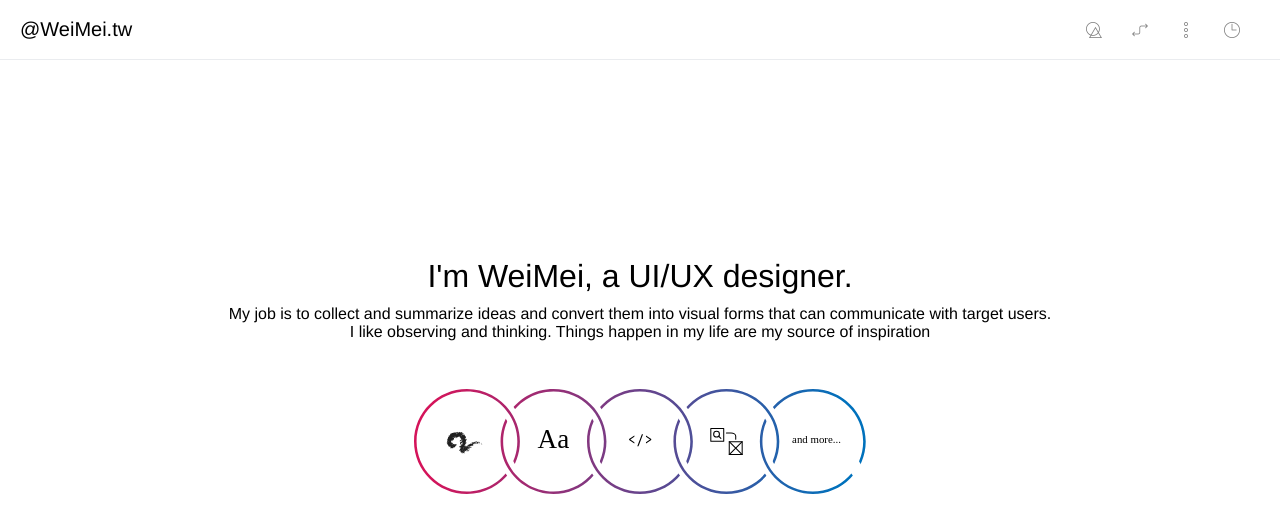
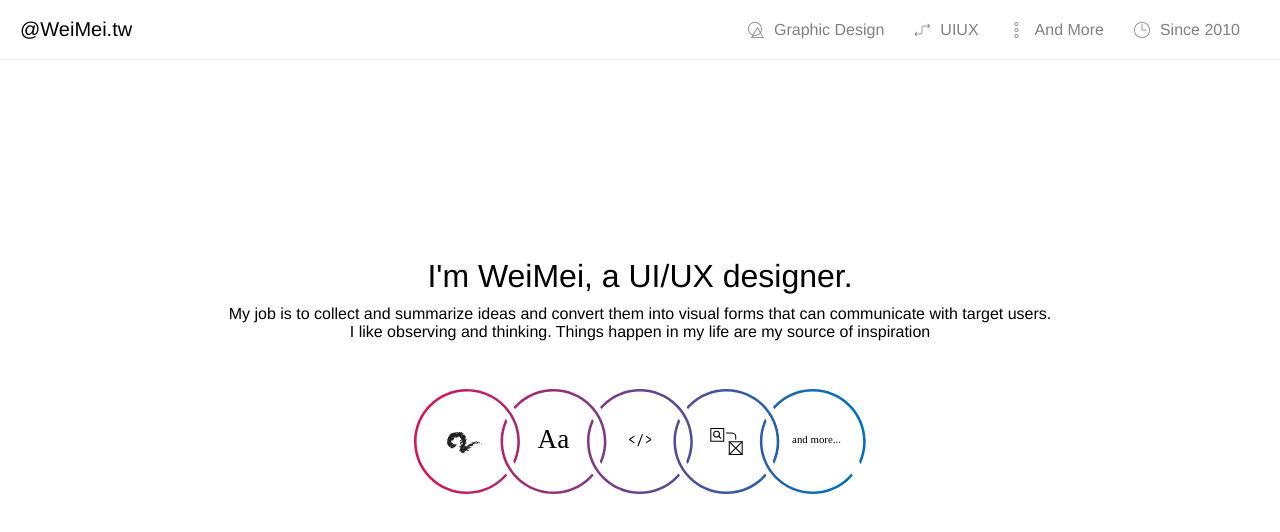
Before and after one commit to weimeihsu/newSite, a Vue app: page / in a window 1280 px wide. Shown: the top 532 px of the page. Built offline with nearby package versions, Linux system fonts and the light colour scheme.

Commit message:
menu change

```diff
--- a/public/index.html
+++ b/public/index.html
@@ -5,7 +5,7 @@
     <meta http-equiv="X-UA-Compatible" content="IE=edge">
     <meta name="viewport" content="width=device-width,initial-scale=1.0">
     <link rel="icon" href="<%= BASE_URL %>favicon.ico">
-    <title><%= htmlWebpackPlugin.options.title %></title>
+    <title>Weimei and Visual Design</title>
   </head>
   <body>
     <noscript>
--- a/src/components/Menu.vue
+++ b/src/components/Menu.vue
@@ -91,9 +91,8 @@ export default {
       this.ShowDropdown = false
     },
     ShowText (e) {
-      if (e.target.classList.contains('active') || e.target.classList.contains('router-link-active')) return
-      e.target.classList.add('active')
-      e.relatedTarget.classList.remove('active')
+      const text = document.querySelectorAll('.text')
+      console.log(text)
     }
   }
 }
@@ -109,7 +108,5 @@ export default {
 .active .text, .router-link-active .text{
   display: block;
 }
-.text{
-  display: none;
-}
+
 </style>
```
